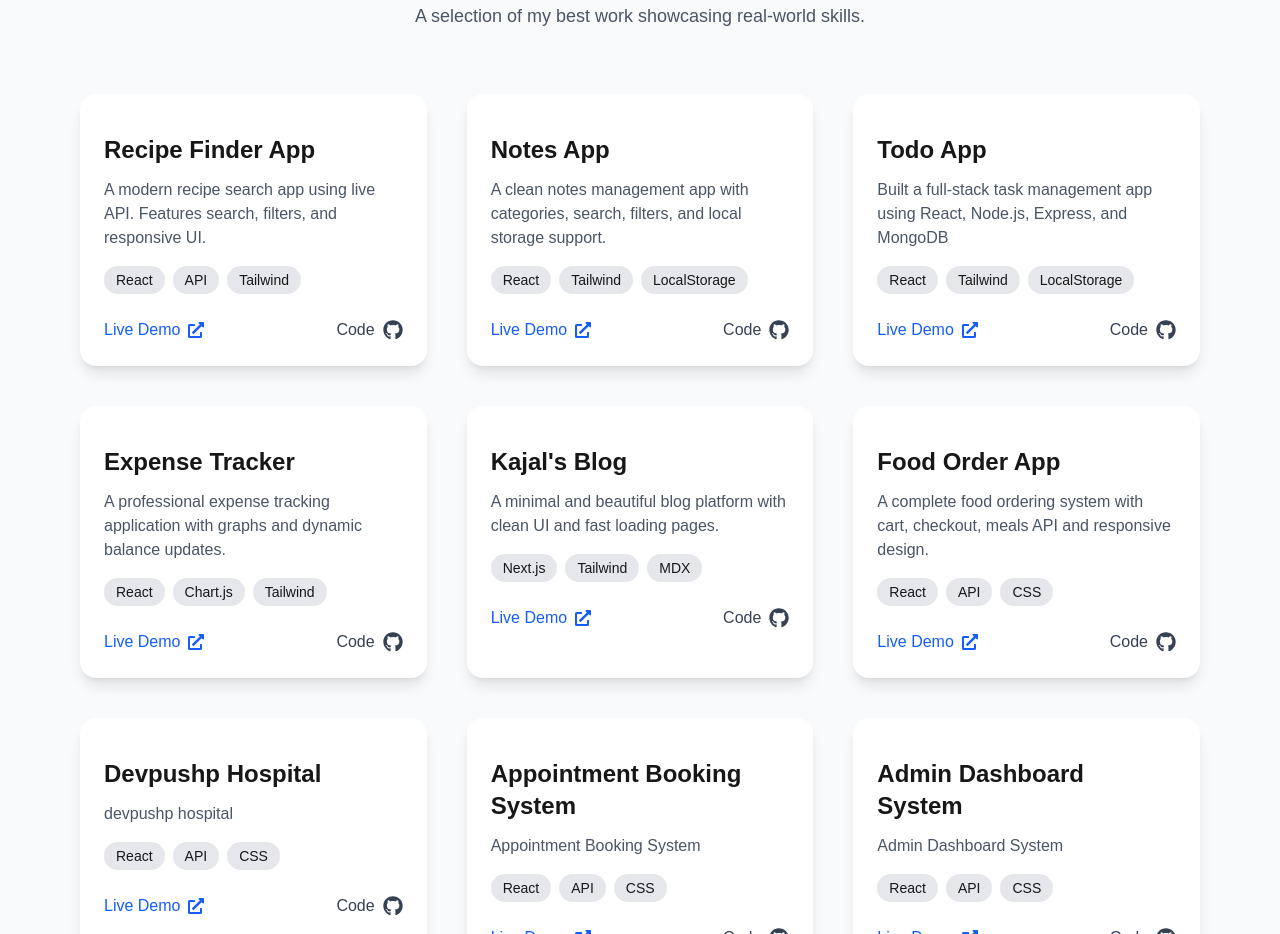
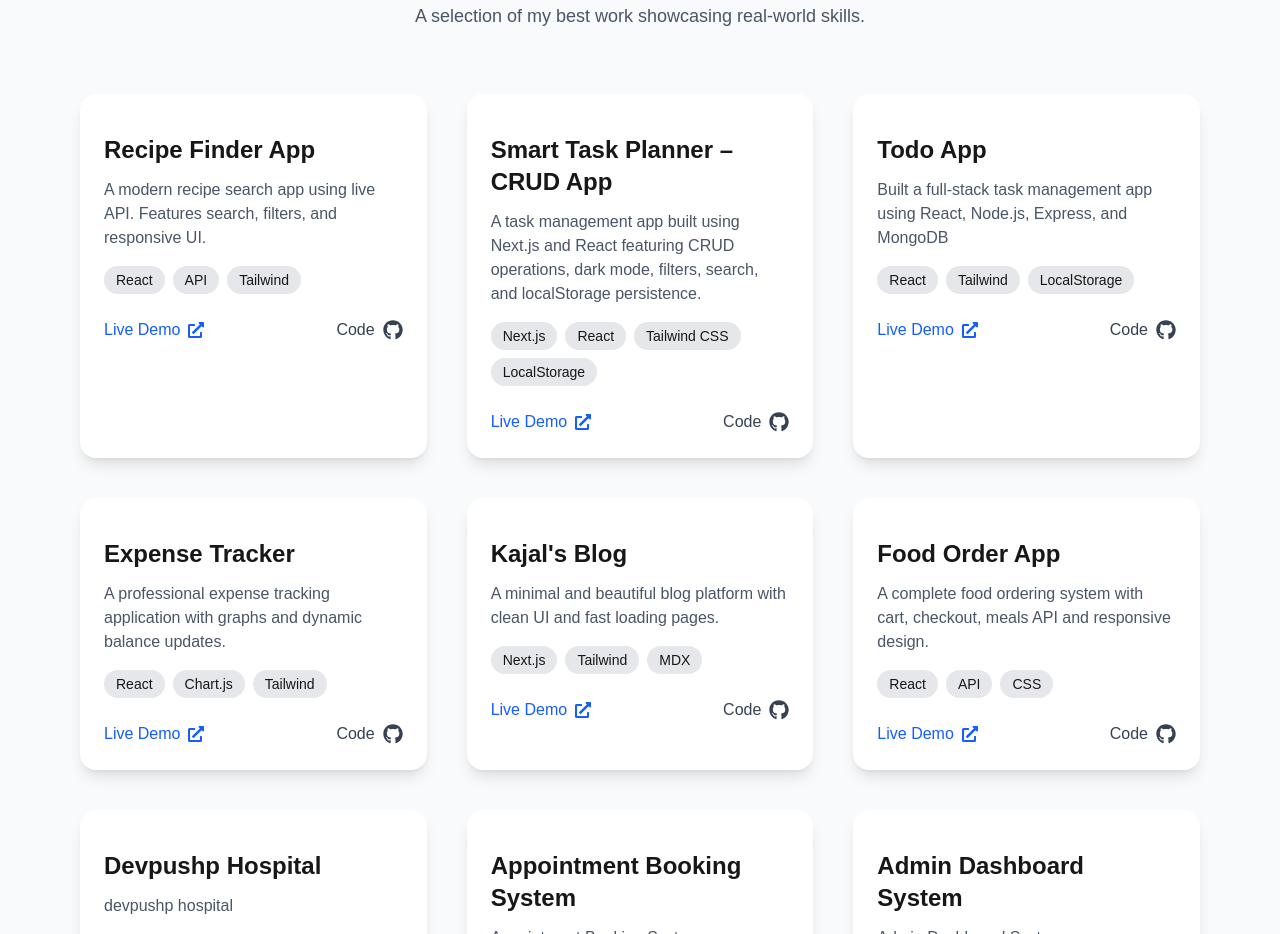
Before and after one commit to kajalkotak/kajal-Latest-portfolio-2025, a Next.js app: page / in a window 1280 px wide. Shown: the part 2400-3334 px from the top of the page. Built offline with nearby package versions, Linux system fonts and the light colour scheme.

Commit message:
Update project details for Notes App

```diff
--- a/app/components/Projects.jsx
+++ b/app/components/Projects.jsx
@@ -21,11 +21,11 @@ export default function Projects() {
       github: "https://github.com/kajalkotak/kajal-portfolio-recipe-finder-app",
     },
     {
-      title: "Notes App",
+      title: "Smart Task Planner – CRUD App",
       description:
-        "A clean notes management app with categories, search, filters, and local storage support.",
+        "A task management app built using Next.js and React featuring CRUD operations, dark mode, filters, search, and localStorage persistence.",
       image: "/images/projects/notesapp.jpeg",
-      tech: ["React", "Tailwind", "LocalStorage"],
+      tech: ["Next.js", "React", "Tailwind CSS", "LocalStorage"],
       demo: "https://kajal-portfolio-notes-app-cix6.vercel.app/",
       github: "https://github.com/kajalkotak/kajal-portfolio-notes-App",
     },
```
